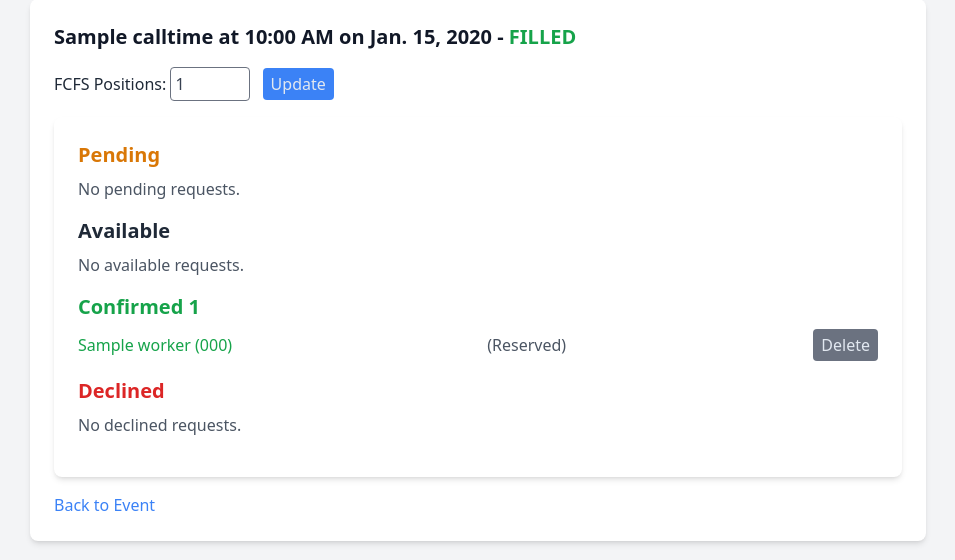
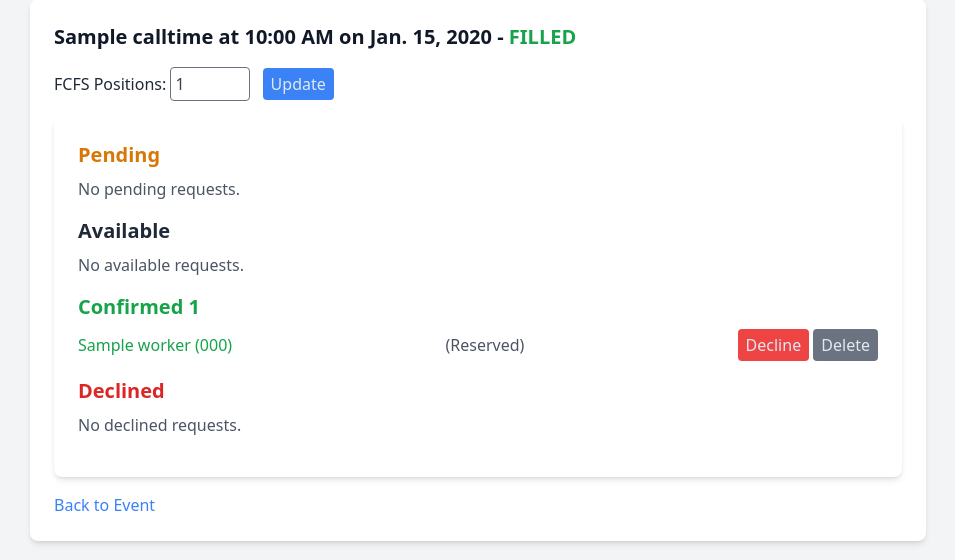
Before and after one commit to castle-murray/callman, a Django app: a page that uses callManager/templates/callManager/labor_request_content_partial.html in a window 1280 px wide. Shown: the part 145-705 px from the top of the page, without its empty margins (162-1117 px from the left). Run offline with Django 5.2, Linux system fonts and the light colour scheme; a user stored in the database is signed in; tables that the repository leaves empty hold one stand-in row (values such as "Sample post"); parts of the project's set-up code (start-up, migrations or seed data) failed here and were passed over; some libraries are stand-ins or nearby versions.

Commit message:
replaced decline on confirmed

```diff
--- a/callManager/templates/callManager/labor_request_content_partial.html
+++ b/callManager/templates/callManager/labor_request_content_partial.html
@@ -54,6 +54,12 @@
                         <form method="post" class="inline ml-2">
                             {% csrf_token %}
                             <input type="hidden" name="request_id" value="{{ request.id }}">
+                            <input type="hidden" name="action" value="decline">
+                            <button type="submit" class="bg-danger text-dark-text-primary px-2 py-1 rounded hover:bg-danger-hover dark:bg-dark-danger dark:hover:bg-dark-danger-hover">Decline</button>
+                        </form>
+                        <form method="post" class="inline ml-2">
+                            {% csrf_token %}
+                            <input type="hidden" name="request_id" value="{{ request.id }}">
                             <input type="hidden" name="action" value="delete">
                             <button type="submit" class="bg-secondary text-dark-text-primary px-2 py-1 rounded hover:bg-secondary-hover dark:bg-dark-secondary dark:hover:bg-dark-secondary-hover">Delete</button>
                         </form>
@@ -72,6 +78,12 @@
                     {{ request.worker.name|default:"Unnamed Worker" }} ({{ request.worker.phone_number|default:"No phone" }})
                     {% if request.is_reserved %}<span class="ml-2 text-text-secondary dark:text-dark-text-secondary">(Reserved)</span>{% endif %}
                     <div>
+                        <form method="post" class="inline ml-2">
+                            {% csrf_token %}
+                            <input type="hidden" name="request_id" value="{{ request.id }}">
+                            <input type="hidden" name="action" value="decline">
+                            <button type="submit" class="bg-danger text-dark-text-primary px-2 py-1 rounded hover:bg-danger-hover dark:bg-dark-danger dark:hover:bg-dark-danger-hover">Decline</button>
+                        </form>
                         <form method="post" class="inline">
                             {% csrf_token %}
                             <input type="hidden" name="request_id" value="{{ request.id }}">
```
